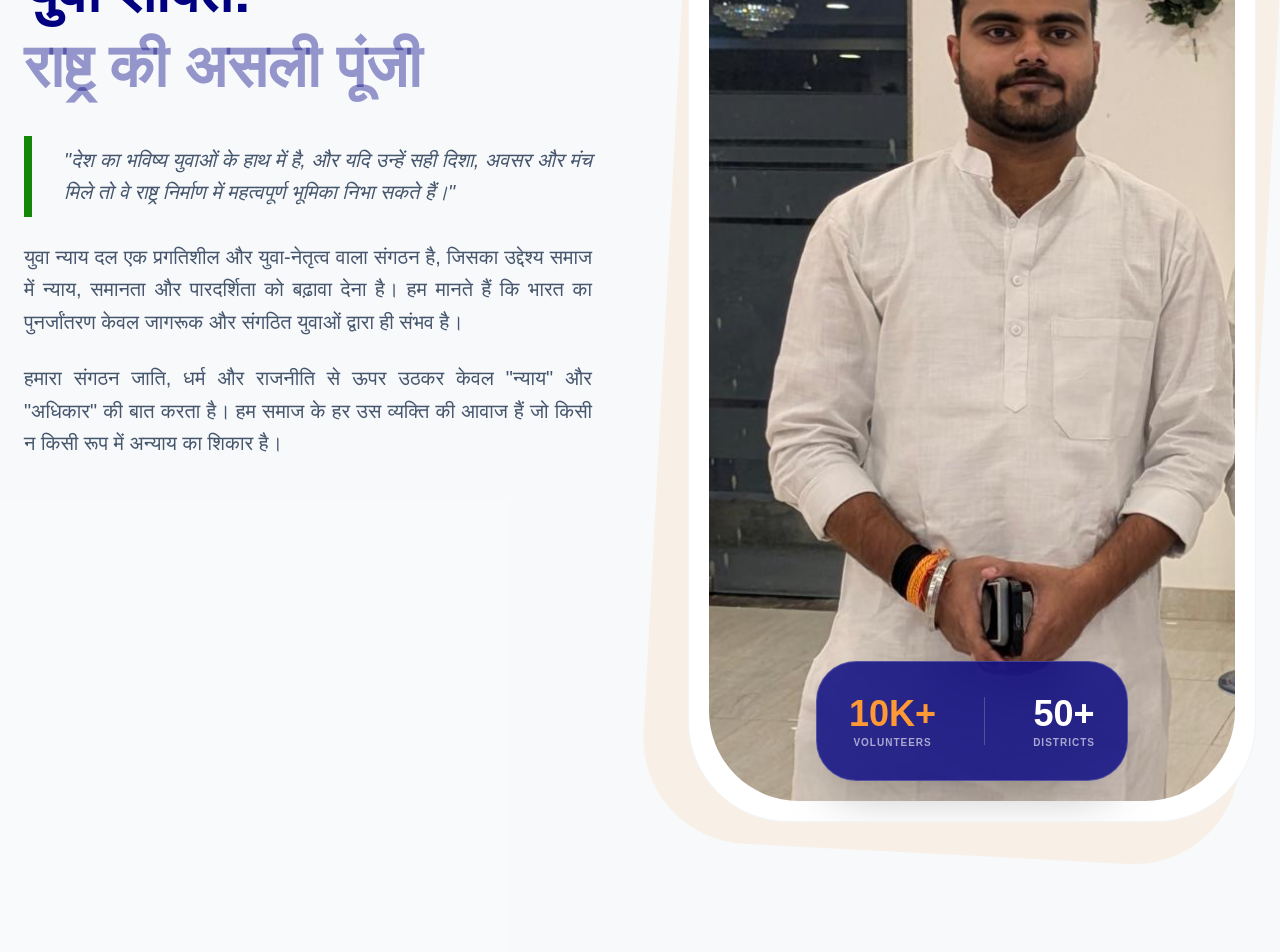
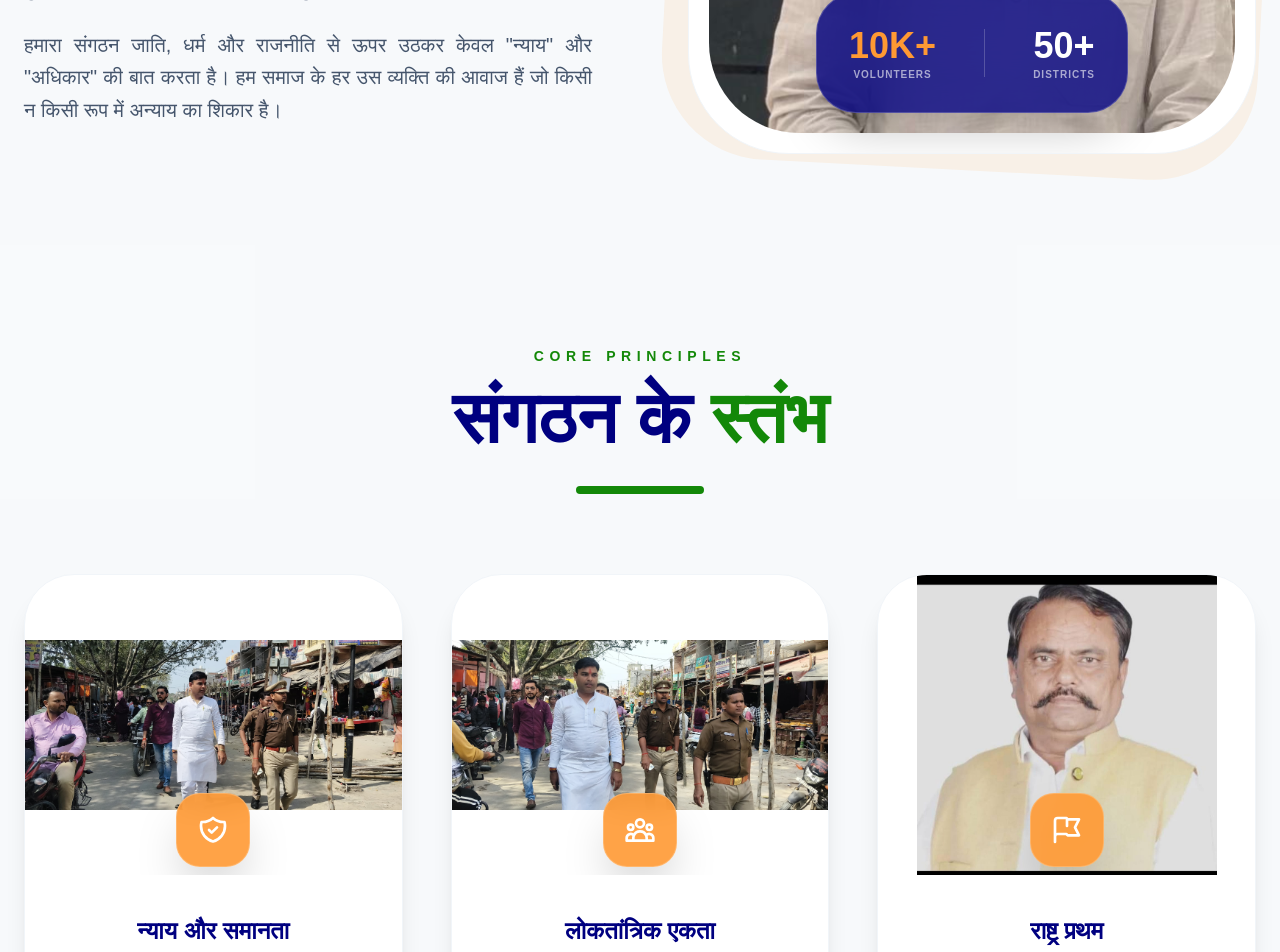
Before and after one commit to digicoders-git/Yuva_Naya_Dal, a React (Vite) app: page /about in a window 1280 px wide. Shown: the part 1280-2232 px from the top of the page. Built offline with nearby package versions, Linux system fonts and the light colour scheme.

Commit message:
all changes done

```diff
--- a/src/components/Footer.jsx
+++ b/src/components/Footer.jsx
@@ -32,7 +32,7 @@ const Footer = () => {
                         </div>
                     </div>
                     <p className="text-slate-600 leading-relaxed text-sm italic">
-                        "देश का भविष्य युवाओं के हाथ में है, और यदि उन्हें सही दिशा, अवसर और मंच मिले तो वे राष्ट्र निर्माण में महत्वपूर्ण भूमिका निभा सकते हैं।"
+                        देश का भविष्य युवाओं के हाथ में है, और यदि उन्हें सही दिशा, अवसर और मंच मिले तो वे राष्ट्र निर्माण में महत्वपूर्ण भूमिका निभा सकते हैं।
                     </p>
                     <div className="flex gap-4">
                         <SocialIcon icon={<FaFacebookF />} color="bg-blue-600" />
--- a/src/pages/AboutUs.jsx
+++ b/src/pages/AboutUs.jsx
@@ -92,11 +92,11 @@ const AboutUs = () => {
                         </div>
                         <h2 className="text-3xl md:text-6xl font-black text-navy-flag mb-8 leading-tight">
                             युवा शक्ति: <br />
-                            <span className="text-navy-flag/40">राष्ट्र की असली पूंजी</span>
+                            <span className="text-slate-600">राष्ट्र की असली पूंजी</span>
                         </h2>
                         <div className="space-y-6 text-lg md:text-xl text-slate-600 leading-relaxed font-medium text-justify">
                             <p className="italic border-l-8 border-green-flag pl-8 py-2">
-                                "देश का भविष्य युवाओं के हाथ में है, और यदि उन्हें सही दिशा, अवसर और मंच मिले तो वे राष्ट्र निर्माण में महत्वपूर्ण भूमिका निभा सकते हैं।"
+                                देश का भविष्य युवाओं के हाथ में है, और यदि उन्हें सही दिशा, अवसर और मंच मिले तो वे राष्ट्र निर्माण में महत्वपूर्ण भूमिका निभा सकते हैं।
                             </p>
                             <p>
                                 युवा न्याय दल एक प्रगतिशील और युवा-नेतृत्व वाला संगठन है, जिसका उद्देश्य समाज में न्याय, समानता और पारदर्शिता को बढ़ावा देना है। हम मानते हैं कि भारत का पुनर्जांतरण केवल जागरूक और संगठित युवाओं द्वारा ही संभव है।
@@ -114,8 +114,8 @@ const AboutUs = () => {
                         className="relative"
                     >
                         <div className="absolute inset-0 bg-saffron rounded-[60px] md:rounded-[100px] rotate-3 scale-105 opacity-10" />
-                        <div className="relative bg-white p-3 md:p-5 rounded-[60px] md:rounded-[100px] shadow-3xl border border-slate-100 overflow-hidden group">
-                            <img src={image37} className="w-full h-auto rounded-[50px] md:rounded-[90px] group-hover:scale-110 transition-transform duration-1000" />
+                        <div className="relative  bg-center  bg-white p-3 md:p-5 rounded-[60px] md:rounded-[100px] shadow-3xl border border-slate-100 overflow-hidden group">
+                            <img src={image37} className="w-150 bg-contain  h-150 object-cover rounded-[50px] md:rounded-[90px] group-hover:scale-110 transition-transform duration-1000" />
 
                             {/* Stats Overlay (Improved for Mobile) */}
                             <div className="md:absolute md:bottom-10 md:left-10 md:right-10 flex justify-center mt-6 md:mt-0">
@@ -140,7 +140,7 @@ const AboutUs = () => {
                     <div className="text-center mb-20">
                         <span className="text-green-flag font-black uppercase tracking-[0.4em] text-sm block mb-4">Core Principles</span>
                         <h2 className="text-4xl md:text-7xl font-black text-navy-flag mb-8">संगठन के <span className="text-green-flag">स्तंभ</span></h2>
-                        <div className="h-2 w-32 bg-saffron mx-auto rounded-full" />
+                        <div className="h-2 w-32 bg-green-flag mx-auto rounded-full" />
                     </div>
 
                     <div className="grid md:grid-cols-3 gap-8 md:gap-12">
@@ -185,7 +185,7 @@ const AboutUs = () => {
                                 <span className="p-5 bg-saffron rounded-3xl text-navy-flag shadow-xl shadow-saffron/20"><HiOutlineSparkles size={40} /></span>
                                 <div>
                                     <h3 className="text-3xl md:text-4xl font-black text-saffron">Vision</h3>
-                                    <p className="text-white/30 text-xs font-bold uppercase tracking-[0.3em]">(हमारी दूरदर्शिता)</p>
+                                    <p className="text-gray-300 text-xs font-bold uppercase tracking-[0.3em]">(हमारी दूरदर्शिता)</p>
                                 </div>
                             </div>
 
@@ -221,7 +221,7 @@ const AboutUs = () => {
                                 <span className="p-5 bg-green-flag rounded-3xl text-white shadow-xl shadow-green-flag/20"><HiOutlineCheckCircle size={40} /></span>
                                 <div>
                                     <h3 className="text-3xl md:text-4xl font-black text-green-flag">Mission</h3>
-                                    <p className="text-slate-200 text-xs font-bold uppercase tracking-[0.3em]">(हमारा लक्ष्य)</p>
+                                    <p className="text-gray-900 text-xs font-bold uppercase tracking-[0.3em]">(हमारा लक्ष्य)</p>
                                 </div>
                             </div>
 
@@ -259,7 +259,7 @@ const AboutUs = () => {
                     className="relative bg-navy-flag p-12 md:p-24 rounded-[40px] md:rounded-[80px] text-center overflow-hidden shadow-[0_50px_100px_-20px_rgba(1,23,59,0.3)]"
                 >
                     <div className="absolute top-1/2 left-1/2 -translate-x-1/2 -translate-y-1/2 w-[600px] h-[600px] bg-white/[0.03] rounded-full blur-[100px]" />
-                    <img src={logo} className="absolute top-1/2 left-1/2 -translate-x-1/2 -translate-y-1/2 w-64 md:w-96 opacity-[0.05] grayscale brightness-200 pointer-events-none" />
+                    <img src={logo} className="absolute top-1/2 left-1/2 -translate-x-1/2 -translate-y-1/2 w-64 md:w-96 opacity-[0.05]  brightness-200 pointer-events-none" />
 
                     <div className="relative z-10 max-w-5xl mx-auto">
                         <FaQuoteLeft className="text-saffron text-5xl md:text-8xl mx-auto mb-10 opacity-40" />
@@ -284,9 +284,9 @@ const ValueItem = ({ img, icon, title, desc }) => (
         whileHover={{ y: -15 }}
         className="bg-white rounded-[50px] overflow-hidden border border-slate-100 shadow-xl group transition-all duration-500"
     >
-        <div className="h-[250px] md:h-[300px] relative overflow-hidden bg-slate-100 flex items-center justify-center">
-            <img src={img} className="max-h-full max-w-full object-contain grayscale group-hover:grayscale-0 transition-all duration-700 group-hover:scale-110" />
-            <div className="absolute inset-0 bg-gradient-to-t from-navy-flag/40 to-transparent" />
+        <div className="h-[250px] md:h-[300px] relative overflow-hidden flex items-center justify-center">
+            <img src={img} className="max-h-full max-w-full object-contain  group-hover:-0 transition-all duration-700 group-hover:scale-110" />
+            <div className="absolute inset-0   to-transparent" />
             <div className="absolute bottom-6 left-1/2 -translate-x-1/2 text-white bg-saffron/90 backdrop-blur-md p-5 rounded-3xl shadow-2xl border border-white/20 transform translate-y-4 group-hover:translate-y-0 transition-transform duration-500">
                 {icon}
             </div>
--- a/src/pages/Gallery.jsx
+++ b/src/pages/Gallery.jsx
@@ -53,14 +53,14 @@ const Gallery = () => {
                             />
 
                             {/* Overlay on hover */}
-                            <div className="absolute inset-0 bg-gradient-to-t from-navy-flag/90 via-navy-flag/40 to-transparent opacity-0 group-hover:opacity-100 transition-opacity duration-300 flex items-end p-6">
+                            <div className="absolute inset-0   opacity-0 group-hover:opacity-100 transition-opacity duration-300 flex items-end p-6">
                                 <p className="text-white font-black text-sm md:text-base tracking-wide transform translate-y-4 group-hover:translate-y-0 transition-transform duration-300 leading-tight">
                                     {num === 36 ? (
                                         <>राष्ट्रीय उपाध्यक्ष,<br />ओम प्रकाश यादव पूर्व राज्य मंत्री उत्तर प्रदेश सरकार</>
                                     ) : num === 37 ? (
                                         <>गगन बाजपेई,<br />राष्ट्रीय उपाध्यक्ष</>
                                     ) : (
-                                        `युवा न्याय दल - झलकी ${num}`
+                                        ''
                                     )}
                                 </p>
                             </div>
--- a/src/pages/Home.jsx
+++ b/src/pages/Home.jsx
@@ -353,7 +353,7 @@ const LeaderCard = ({ img, name, title, desc }) => (
         className="relative group bg-slate-50 rounded-[40px] md:rounded-[60px] overflow-hidden border border-slate-100 shadow-xl transition-all duration-500"
     >
         <div className="aspect-[4/5] relative overflow-hidden">
-            <img src={img} className="w-full h-full object-cover grayscale group-hover:grayscale-0 transition-all duration-1000 group-hover:scale-105" />
+            <img src={img} className="w-full h-full object-cover  group-hover:-0 transition-all duration-1000 group-hover:scale-105" />
             <div className="absolute inset-0 bg-gradient-to-t from-navy-flag via-transparent to-transparent opacity-60 group-hover:opacity-80 transition-opacity" />
 
             <div className="absolute bottom-10 left-10 right-10 text-white transform translate-y-4 group-hover:translate-y-0 transition-transform">
--- a/src/pages/Vision.jsx
+++ b/src/pages/Vision.jsx
@@ -57,7 +57,7 @@ const Vision = () => {
                     >
                         <div className="absolute inset-0 bg-saffron/10 rounded-[40px] md:rounded-[60px] rotate-3 scale-105" />
                         <div className="bg-white p-4 rounded-[40px] md:rounded-[60px] shadow-3xl relative z-10 border border-slate-100">
-                            <img src={image37} className="rounded-[30px] md:rounded-[50px] w-full" />
+                            <img src={image37} className="rounded-[30px] md:rounded-[50px] w-full h-160 object-cover" />
                             <div className="absolute bottom-10 left-10 right-10 bg-navy-flag/90 backdrop-blur-md p-6 rounded-3xl text-white border border-white/10">
                                 <h4 className="text-xl font-black">गगन बाजपेई</h4>
                                 <p className="text-saffron text-xs font-bold uppercase tracking-widest">राष्ट्रीय उपाध्यक्ष</p>
```
Also changed, not shown: src/components/LeadershipSection.jsx (+4 -4 lines), src/pages/Contact.jsx (+5 -19 lines).
